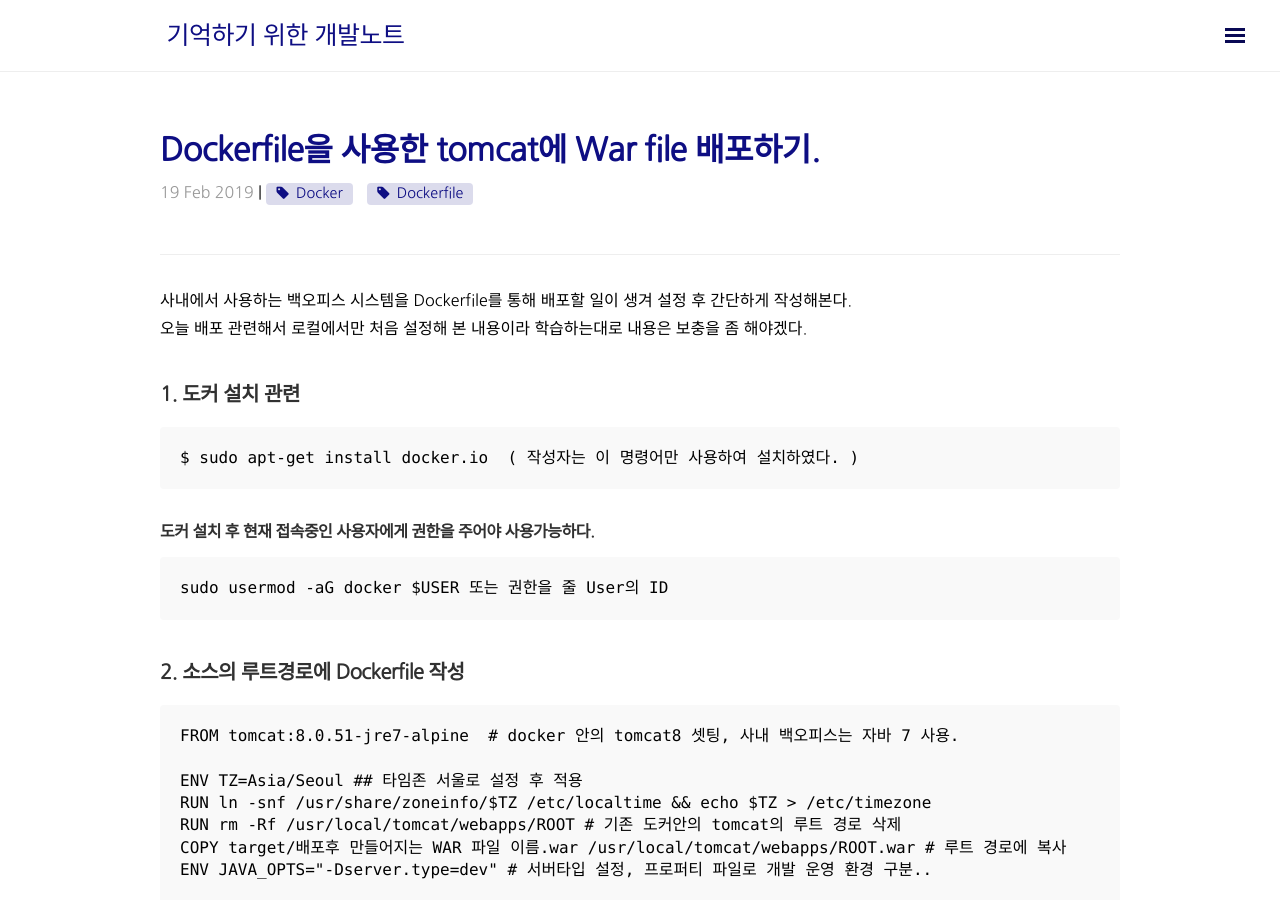
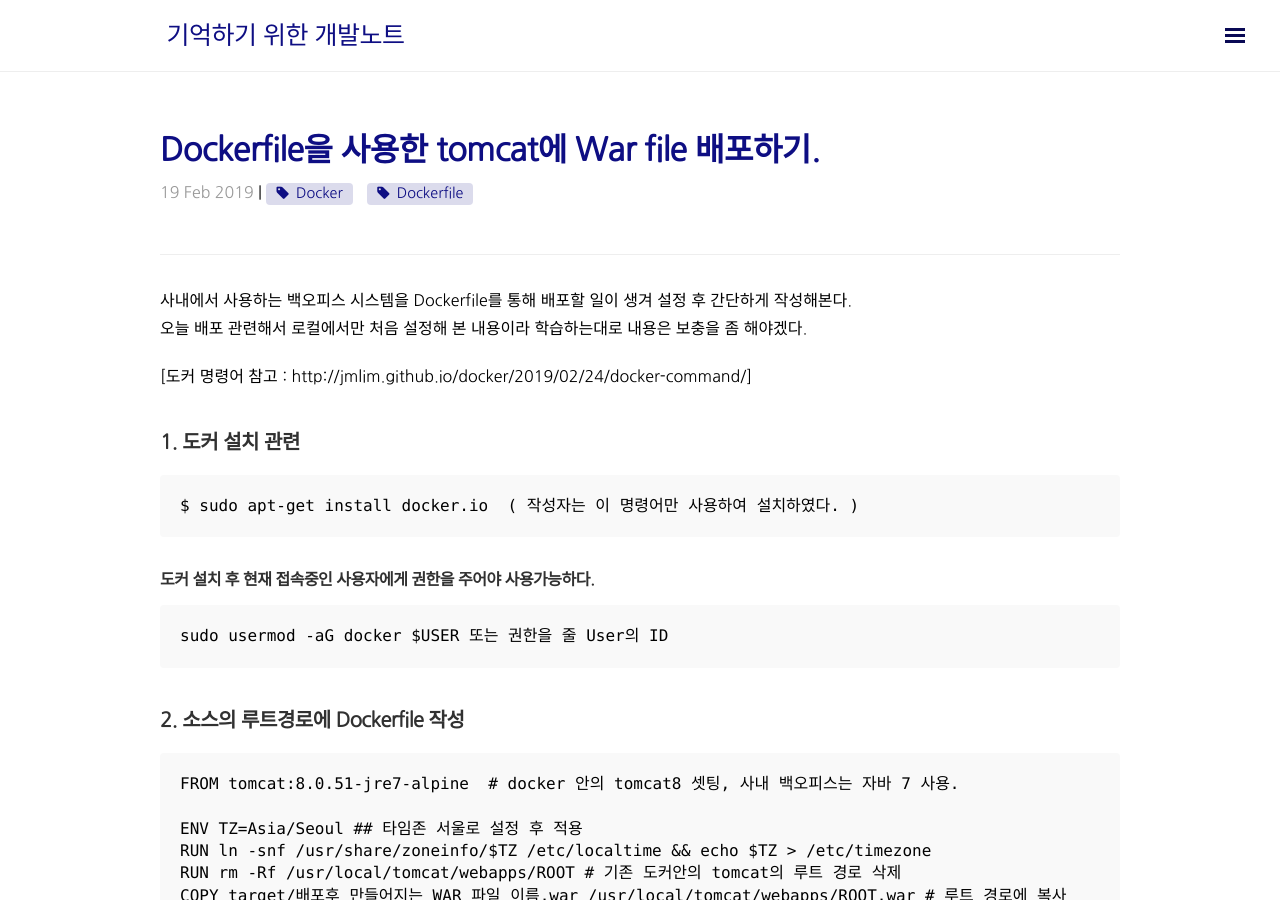
Before and after one commit to jmlim/jmlim.github.com, a Jekyll site: the page built from _posts/docker/2019-02-19-dockerfile-tomcat-deploy.md, in a window 1280 px wide and 900 px high. Built offline with Jekyll 4.4.1, drawn with Linux system fonts in a browser that asks for light colours; nearby versions of some CDN libraries; comment, search, counter and statistics services are not loaded.

Commit message:
도커 톰캣 배포 포스팅에 Docker 기본 명령어 첨고 링크 추가.

```diff
--- a/_posts/docker/2019-02-19-dockerfile-tomcat-deploy.md
+++ b/_posts/docker/2019-02-19-dockerfile-tomcat-deploy.md
@@ -11,6 +11,8 @@ tags: [Docker, Dockerfile]
 
 사내에서 사용하는 백오피스 시스템을 Dockerfile를 통해 배포할 일이 생겨 설정 후 간단하게 작성해본다.<br>
 오늘 배포 관련해서 로컬에서만 처음 설정해 본 내용이라 학습하는대로 내용은 보충을 좀 해야겠다.
+
+[도커 명령어 참고 : http://jmlim.github.io/docker/2019/02/24/docker-command/]
 
 ## 1. 도커 설치 관련
 
```
